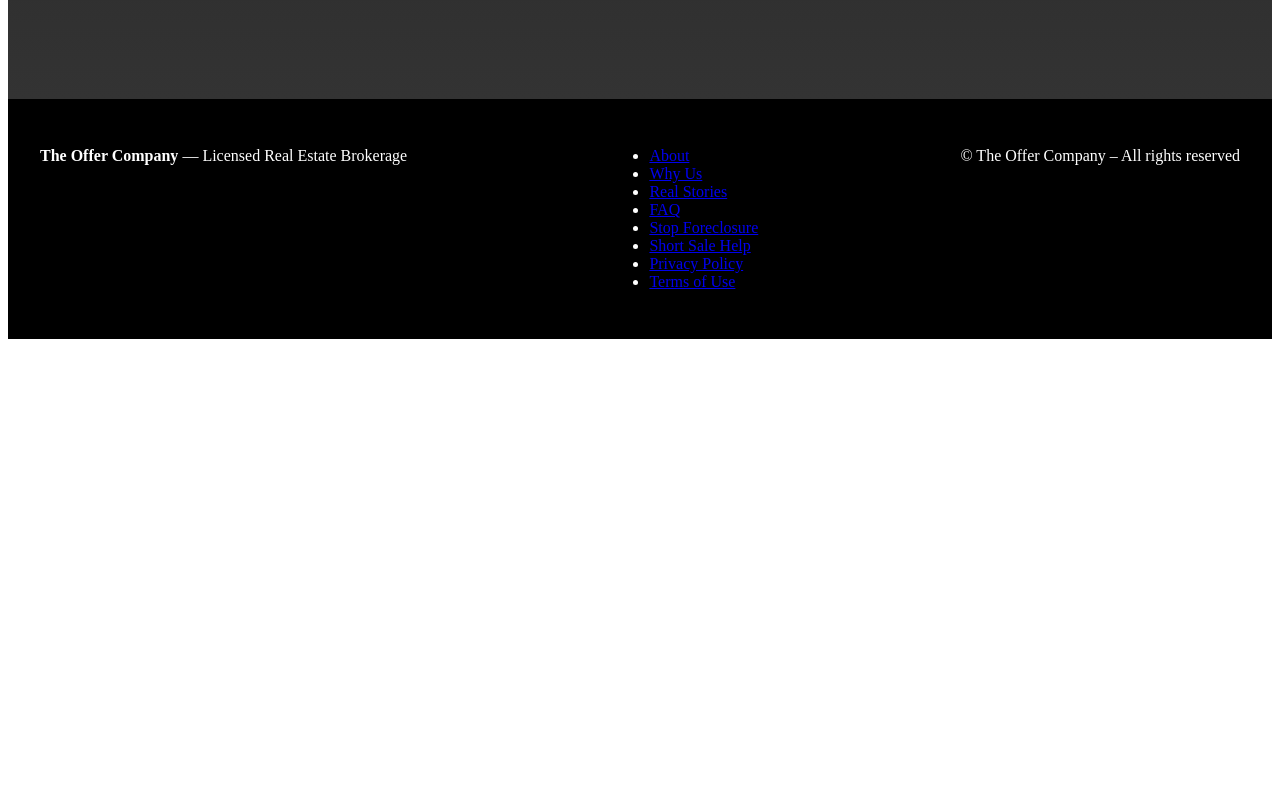
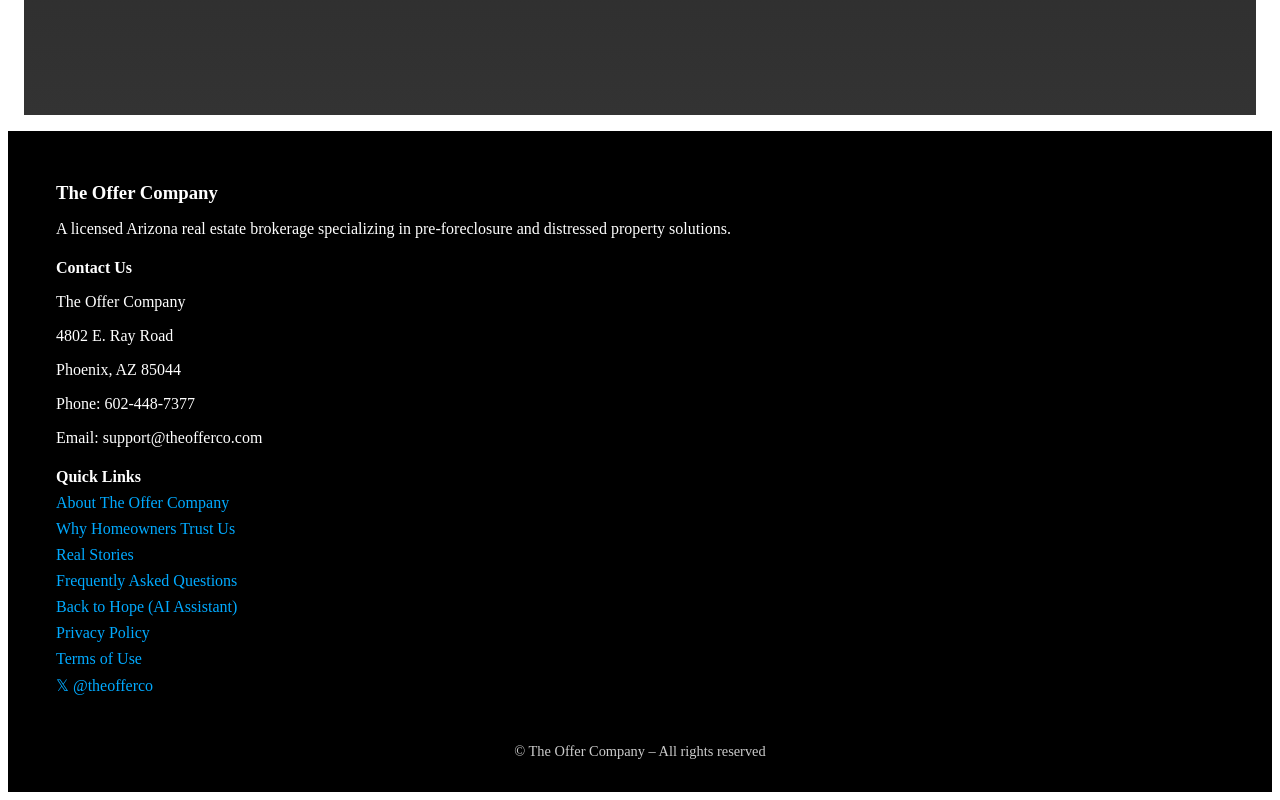
Before and after one commit to theofferco/the-offer-company-site, a Next.js app: page / in a window 1280 px wide. Shown: the part 889-1689 px from the top of the page. Before the commit the page ends 1236 px from the top, so only its background shows below. Built offline with nearby package versions, Linux system fonts and the light colour scheme.

Commit message:
Update Layout.jsx

```diff
--- a/components/Layout.jsx
+++ b/components/Layout.jsx
@@ -10,59 +10,51 @@ export default function Layout({ children }) {
           <input type="checkbox" id="menuToggle" className={styles.menuToggle} />
           <label htmlFor="menuToggle" className={styles.hamburger}>☰</label>
           <ul className={styles.menu}>
-            <li>
-              <Link href="/"><a>Home</a></Link>
-            </li>
-            <li>
-              <Link href="/about"><a>About</a></Link>
-            </li>
-            <li>
-              <Link href="/why"><a>Why Us</a></Link>
-            </li>
-            <li>
-              <Link href="/stories"><a>Real Stories</a></Link>
-            </li>
-            <li>
-              <Link href="/faq"><a>FAQ</a></Link>
-            </li>
-            <li>
-              <Link href="/hope"><a>Talk to Hope</a></Link>
-            </li>
+            <li><Link href="/">Home</Link></li>
+            <li><Link href="/about">About</Link></li>
+            <li><Link href="/why">Why Us</Link></li>
+            <li><Link href="/stories">Real Stories</Link></li>
+            <li><Link href="/faq">FAQ</Link></li>
+            <li><Link href="/hope">Talk to Hope</Link></li>
           </ul>
         </nav>
       </header>
 
-      <main>{children}</main>
+      <main className={styles.main}>{children}</main>
 
       <footer className={styles.footer}>
-        <p><strong>The Offer Company</strong> — Licensed Real Estate Brokerage</p>
-        <ul>
-          <li>
-            <Link href="/about"><a>About</a></Link>
-          </li>
-          <li>
-            <Link href="/why"><a>Why Us</a></Link>
-          </li>
-          <li>
-            <Link href="/stories"><a>Real Stories</a></Link>
-          </li>
-          <li>
-            <Link href="/faq"><a>FAQ</a></Link>
-          </li>
-          <li>
-            <Link href="/stop-foreclosure"><a>Stop Foreclosure</a></Link>
-          </li>
-          <li>
-            <Link href="/short-sale"><a>Short Sale Help</a></Link>
-          </li>
-          <li>
-            <Link href="/privacy"><a>Privacy Policy</a></Link>
-          </li>
-          <li>
-            <Link href="/terms"><a>Terms of Use</a></Link>
-          </li>
-        </ul>
-        <p>© The Offer Company – All rights reserved</p>
+        <div className={styles.footerContent}>
+          <div className={styles.footerColumn}>
+            <h3>The Offer Company</h3>
+            <p>A licensed Arizona real estate brokerage specializing in pre-foreclosure and distressed property solutions.</p>
+          </div>
+
+          <div className={styles.footerColumn}>
+            <h4>Contact Us</h4>
+            <p>The Offer Company</p>
+            <p>4802 E. Ray Road</p>
+            <p>Phoenix, AZ 85044</p>
+            <p>Phone: 602-448-7377</p>
+            <p>Email: support@theofferco.com</p>
+          </div>
+
+          <div className={styles.footerColumn}>
+            <h4>Quick Links</h4>
+            <ul>
+              <li><Link href="/about">About The Offer Company</Link></li>
+              <li><Link href="/why">Why Homeowners Trust Us</Link></li>
+              <li><Link href="/stories">Real Stories</Link></li>
+              <li><Link href="/faq">Frequently Asked Questions</Link></li>
+              <li><Link href="/hope">Back to Hope (AI Assistant)</Link></li>
+              <li><Link href="/privacy">Privacy Policy</Link></li>
+              <li><Link href="/terms">Terms of Use</Link></li>
+              <li><a href="https://x.com/theofferco" target="_blank" rel="noopener noreferrer">𝕏 @theofferco</a></li>
+            </ul>
+          </div>
+        </div>
+        <div className={styles.footerBottom}>
+          &copy; The Offer Company – All rights reserved
+        </div>
       </footer>
     </div>
   );
```
